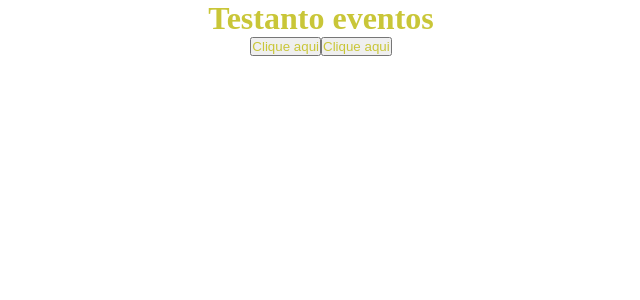
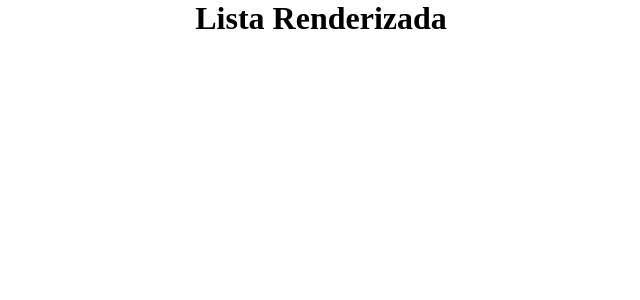
Before and after one commit to daniloaugusto9101/reactjs, a React (Create React App) app in the folder app1/: page / in a window 1280 px wide. Shown: the top 300 px of the page, without its empty margins (319-959 px from the left). Built offline with nearby package versions, Linux system fonts and the light colour scheme.

Commit message:
Backuo Arquivos

```diff
--- a/app1/src/App.js
+++ b/app1/src/App.js
@@ -1,17 +1,18 @@
 // import logo from './logo.svg';
 import './App.css';
 import Evento from './components/Evento';
+import OutraLista from './components/OutraLista'
 
 
 
 function App() {
 
-const nm1 = "Danilo"
+
 
   return (
     <div className="App">
-      <h1>Testanto eventos</h1>
-      <Evento />
+      <h1>Lista Renderizada</h1>
+
     </div>
 
   );
--- a/app1/src/components/Evento.js
+++ b/app1/src/components/Evento.js
@@ -12,8 +12,8 @@ function Evento(){
 
     return(
         <div>
-            <Button event={primeiroEvento} text="Primeiro evento"/>
-            <Button event={segundoEvento} text="Segundo evento"/>
+            <Button eventos={primeiroEvento} text="Primeiro evento"/>
+            <Button eventos={segundoEvento} text="Segundo evento"/>
         </div>
     )
 }
--- a/app1/src/components/evento/Button.js
+++ b/app1/src/components/evento/Button.js
@@ -1,4 +1,4 @@
 function Button(props){
-  return <button onClick={props.event}>Clique aqui</button>
+  return <button onClick={props.eventos}>Clique aqui</button>
 }
 export default Button
--- a/app1/src/index.css
+++ b/app1/src/index.css
@@ -1,5 +1,10 @@
 *{
   margin: 0px;
   padding: 0px;
-  color: rgb(201, 198, 56);
 }
+
+p{
+  background: rgb(83, 77, 77);
+  color: rgb(243, 6, 6);
+  margin-top: 10px;
+}
```
